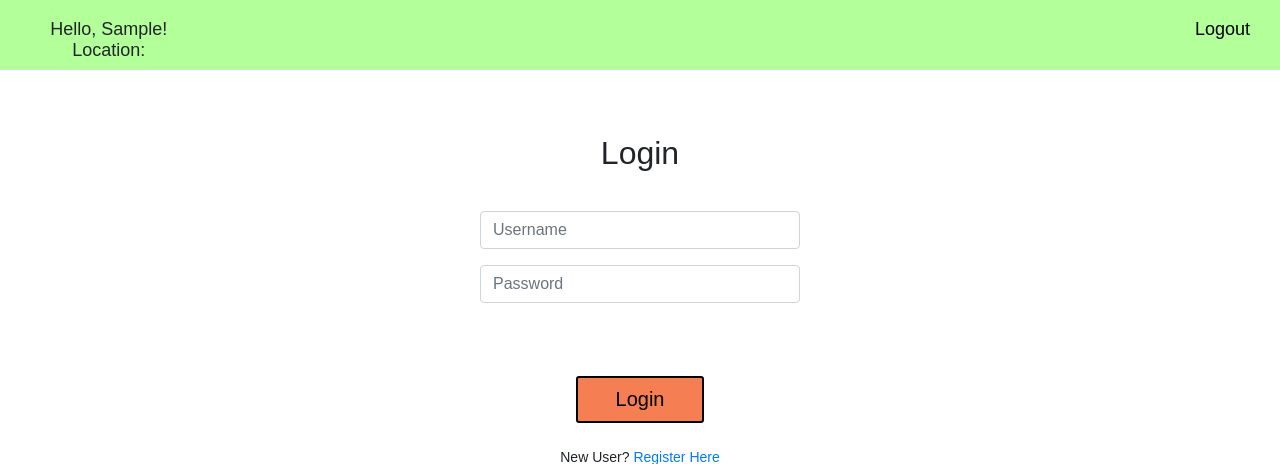
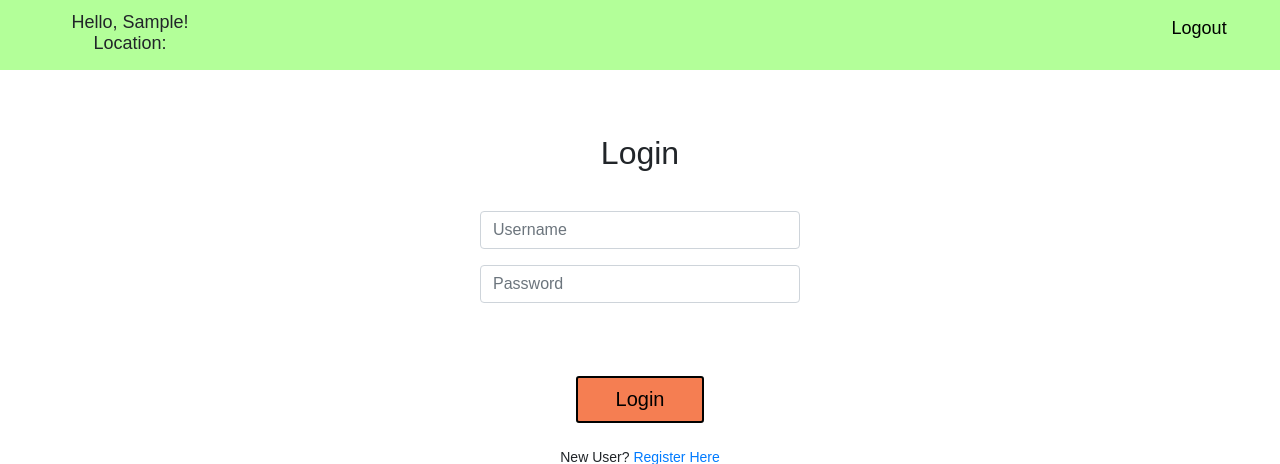
Before and after one commit to tanmaysalunke/newEwt, a Django app: page / in a window 1280 px wide. Shown: the top 464 px of the page. Run offline with Django 4.2, Linux system fonts and the light colour scheme; the visitor is signed in with stand-in values (Sample User, id 1); some libraries are stand-ins or nearby versions.

Commit message:
09/04/22

```diff
--- a/ewt/static/css/style.css
+++ b/ewt/static/css/style.css
@@ -6,6 +6,7 @@ nav
 {
   background-color: #b3ff99;
   height: 70px;
+  padding: 0% 2% 2% 2%;
 }
 
 nav .welcome-msg
@@ -14,10 +15,21 @@ nav .welcome-msg
   font-size: large;
   margin-top: 1%;
   margin-left: 1%;
-  padding: 0.5% 1% 0.5% 1%;
+  padding: 0% 1% 0% 1%;
   /* float: left; */
+  /* background-color: #abc; */
   width: 15%;
 }
+
+/* nav .user-loc
+{
+  clear: left;
+  font-size: large;
+  margin-top: 1%;
+  margin-left: 1%;
+  padding: 0.5% 1% 0.5% 1%;
+  width: 15%;
+} */
 
 nav a
 {
--- a/ewt/templates/base.html
+++ b/ewt/templates/base.html
@@ -18,8 +18,11 @@
     <nav>
         <!-- <a href="#">Logout</a> -->
         {% if user.is_authenticated %}
-            <p class="welcome-msg">Hello, {{ request.user.first_name }}! Location: {{ request.user.location }}</p>
+            <p class="welcome-msg">Hello, {{ request.user.first_name }}! <br>Location: {{ request.user.location }}</p>
             <a href="{% url 'logout' %}">Logout</a><br>
+
+        {% else %}
+
         {% endif %}
     </nav>
       {% block content %}
--- a/ewt/views.py
+++ b/ewt/views.py
@@ -126,17 +126,7 @@ def viewdata(request):
     print(id)
     loc = request.POST.get("location_dd")
     cat = request.POST.get("category_dd")
-    print('location:',loc,'cat',cat)
-    # for i in usr:
-    #     if i.location == loc:
-    #         setUsername = i.username
-    # transaction = transactions(sender_username = request.user.username,
-    #                         sender_category = request.user.category,
-    #                         uid = json.dumps(uid_list),
-    #                         receiver_username = setUsername,
-    #                         receiver_category = request.POST.get('category_dd') )
-    # transaction.save()
-
+    # print('location:',loc,'cat',cat)
     return render(request, 'ewt/viewdata.html', {'logs': logs, 'refrec' : refrec})
 
 def transfer(request):
```
